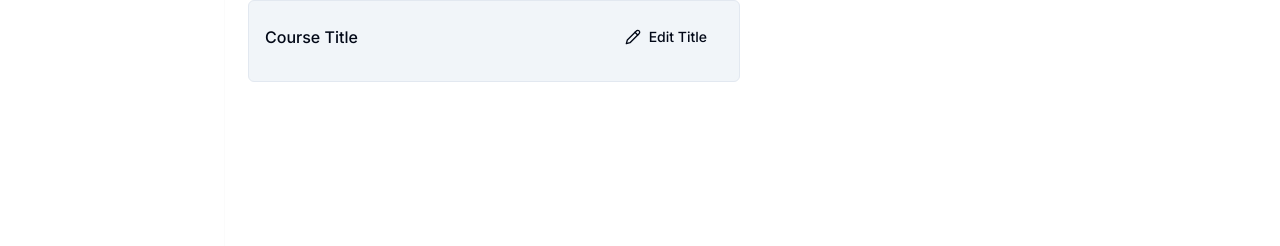
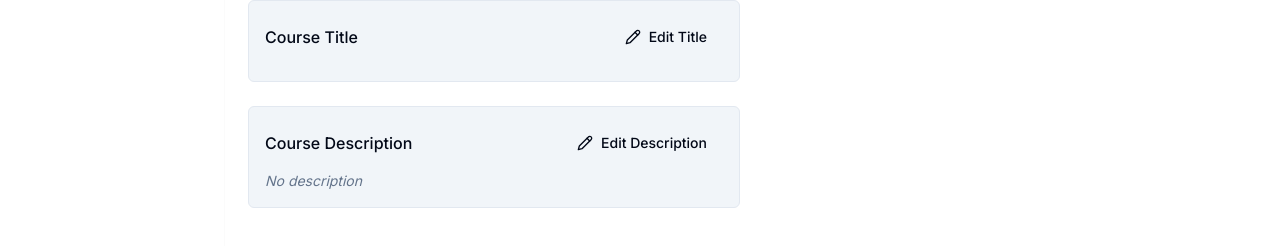
Before and after one commit to tasim313/Learning-management-system-LMS-Fontend-, a Next.js app: page /teacher/courses/1 in a window 1280 px wide. Shown: the part 304-550 px from the top of the page. Built offline with nearby package versions, Linux system fonts and the light colour scheme.

Commit message:
create description page

```diff
--- /dev/null
+++ b/app/(dashboard)/(routes)/teacher/courses/[courseId]/_components/description-form.tsx
@@ -0,0 +1,140 @@
+"use client";
+
+import * as z from "zod";
+import axios from "axios";
+import { zodResolver } from "@hookform/resolvers/zod";
+import {useForm} from "react-hook-form";
+import { useRouter } from "next/navigation";
+
+import {
+
+    Form,
+    FormControl,
+    FormField,
+    FormItem,
+    FormMessage
+
+} from "@/components/ui/form";
+
+import { Button } from "@/components/ui/button";
+import { Pencil } from "lucide-react";
+import { useEffect, useState } from "react";
+import toast from "react-hot-toast";
+import { cn } from "@/lib/utils";
+import { Textarea } from "@/components/ui/textarea";
+
+interface DescriptionFormProps{
+    initialData : {
+        description: string;
+    };
+    courseId: string;
+};
+
+const formSchema = z.object({
+    description: z.string().min(1, {
+        message: "Description is required",
+    })
+});
+
+const DescriptionForm = ({
+    initialData,
+    courseId
+}: DescriptionFormProps) =>{
+
+    const [isEditing, setIsEditing] = useState(false)
+
+    const toggleEdit = () => setIsEditing((current) => !current)
+
+    const router = useRouter()
+
+    const form = useForm<z.infer<typeof formSchema>>({
+        resolver: zodResolver(formSchema),
+        defaultValues: initialData,
+    });
+
+    const {isSubmitting, isValid} = form.formState;
+
+    useEffect(() => {
+        form.reset(initialData);
+      }, [form, initialData]);
+
+
+    const onSubmit  = async(values: z.infer<typeof formSchema>) =>{
+        try {
+            await axios.patch(`http://127.0.0.1:8000/${courseId}/`, values, {
+                headers: {
+                  'Content-Type': 'application/json',
+                },
+              }
+              )
+            toast.success("Course Updated");
+            toggleEdit();
+            router.refresh();
+            window.location.reload();
+
+        } catch (error) {
+            toast.error("Something went wrong !")
+        }
+    }
+
+    return(
+        <div className="mt-6 border bg-slate-100 rounded-md p-4">
+            <div className="font-medium flex  items-center justify-between">
+                    Course Description
+                    <Button onClick={toggleEdit} variant="ghost">
+                        {isEditing ? (
+                            <>Cancel</>
+                        ):(
+                            <>
+                                <Pencil className="h-4 w-4 mr-2"/>
+                                Edit Description
+                            </>
+                         )
+                        }
+                    </Button>
+            </div>
+            {
+                !isEditing && (
+                    <p className={cn(
+                        "text-sm mt-2",
+                        !initialData?.description && "text-slate-500 italic"
+                    )}>
+                        {initialData?.description || "No description"}
+                    </p>
+                )
+            }
+            {
+                isEditing && (
+                    <Form {...form}>
+                        <form onSubmit={form.handleSubmit(onSubmit)} className="space-y-4 mt-4">
+                          <FormField
+                          control={form.control}
+                          name="description"
+                          render={({field}) =>(
+                            <FormItem>
+                                <FormControl>
+                                    <Textarea
+                                    disabled={isSubmitting}
+                                    placeholder="e.g. 'This course is about ...'"
+                                    {...field}
+
+                                    />
+                                </FormControl>
+                                <FormMessage />
+                            </FormItem>
+                          )}
+                          />
+                          <div className="flex items-center gap-x-2">
+                              <Button disabled={!isValid || isSubmitting} type="submit">
+                                Save
+                              </Button>
+                          </div>
+                        </form>
+                    </Form>
+                )
+            }
+        </div>
+    )
+}
+
+export default DescriptionForm
--- a/app/(dashboard)/(routes)/teacher/courses/[courseId]/page.tsx
+++ b/app/(dashboard)/(routes)/teacher/courses/[courseId]/page.tsx
@@ -7,6 +7,7 @@ import { useState, useEffect } from "react";
 import { IconBadge } from "@/components/icon-badge";
 import { LayoutDashboard } from "lucide-react";
 import TitleForm from "./_components/title-form";
+import DescriptionForm from "./_components/description-form";
 
 
 const CourseIdPage = ({
@@ -100,6 +101,7 @@ const CourseIdPage = ({
                             </h2>
                       </div>
                       <TitleForm initialData={Course} courseId={Course?.uid}/>
+                      <DescriptionForm initialData={Course} courseId={Course?.uid}/>
                     </div>
                </div>
             </div>
--- /dev/null
+++ b/components/ui/textarea.tsx
@@ -0,0 +1,24 @@
+import * as React from "react"
+
+import { cn } from "@/lib/utils"
+
+export interface TextareaProps
+  extends React.TextareaHTMLAttributes<HTMLTextAreaElement> {}
+
+const Textarea = React.forwardRef<HTMLTextAreaElement, TextareaProps>(
+  ({ className, ...props }, ref) => {
+    return (
+      <textarea
+        className={cn(
+          "flex min-h-[80px] w-full rounded-md border border-input bg-background px-3 py-2 text-sm ring-offset-background placeholder:text-muted-foreground focus-visible:outline-none focus-visible:ring-2 focus-visible:ring-ring focus-visible:ring-offset-2 disabled:cursor-not-allowed disabled:opacity-50",
+          className
+        )}
+        ref={ref}
+        {...props}
+      />
+    )
+  }
+)
+Textarea.displayName = "Textarea"
+
+export { Textarea }
```
